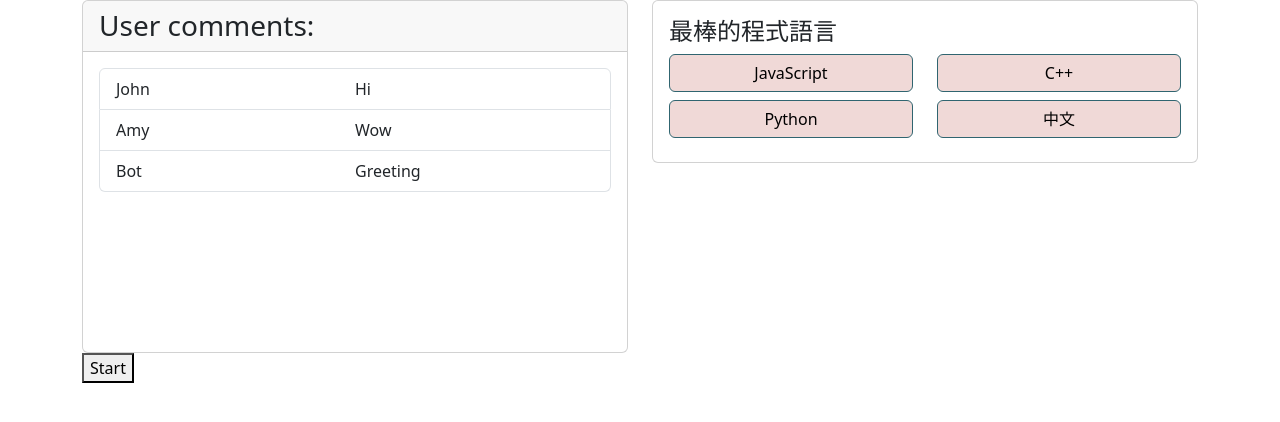
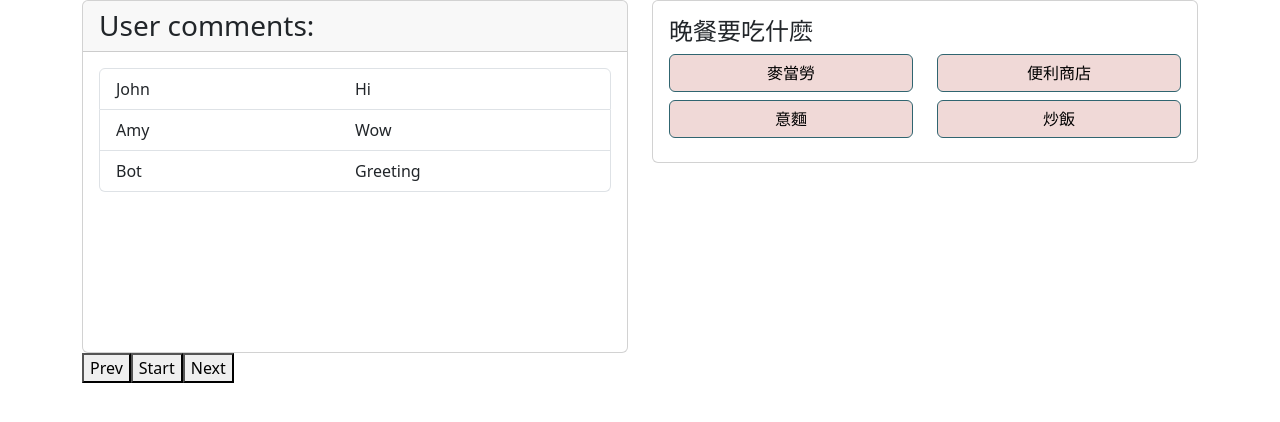
Before and after one commit to yarik89spb/personal-project, a React (Vite) app in the folder client/: page /host in a window 1280 px wide. Shown: the top 422 px of the page. Built offline with nearby package versions, Linux system fonts and the light colour scheme; no server answers.

Commit message:
Add question change function (synced with guest view)

```diff
--- a/client/src/components/GuestView.tsx
+++ b/client/src/components/GuestView.tsx
@@ -54,12 +54,6 @@ function GuestView() {
     setUserMessageInput(e.target.value);
   }
 
-  interface Comment {
-    author: string;
-    content: string;
-  }
-
-
   return (
       <div className='container' id='chat-container'>
         <EventScreen question={currentScreen} />
--- a/client/src/components/HostView.tsx
+++ b/client/src/components/HostView.tsx
@@ -78,7 +78,26 @@ function HostView(){
   }
 
   function changeScreen(){
-    sendCommand(socket, 'changeScreen', testQuestion)
+    sendCommand(socket, 'changeScreen', testProject.questions[questionIndex])
+  }
+
+  function handleQuestionIndexChange(isForward = true){
+    const maxIndex = testProject.questions.length - 1;
+    if (isForward){
+      const newIndex = questionIndex + 1;
+      if (newIndex <= maxIndex) {
+        setQuestionIndex(newIndex);
+      }else {
+        setQuestionIndex(0);
+      }
+    }else{
+      const newIndex = questionIndex - 1;
+      if (newIndex > 0){
+        setQuestionIndex(newIndex);
+      }else {
+        setQuestionIndex(maxIndex);
+      }
+    }
   }
 
   // useEffect(() => {
@@ -99,10 +118,12 @@ function HostView(){
           </div>
         </div>
         <div className='col-md-6'>
-          <EventScreen question={testQuestion}/>
+          <EventScreen question={testProject.questions[questionIndex]}/>
         </div>
       </div>
+      <button type='button' onClick={()=>handleQuestionIndexChange()}>Prev</button>
       <button type='button' onClick={()=>changeScreen()}>Start</button>
+      <button type='button' onClick={()=>handleQuestionIndexChange()}>Next</button>
     </div>
   )
 }
```
